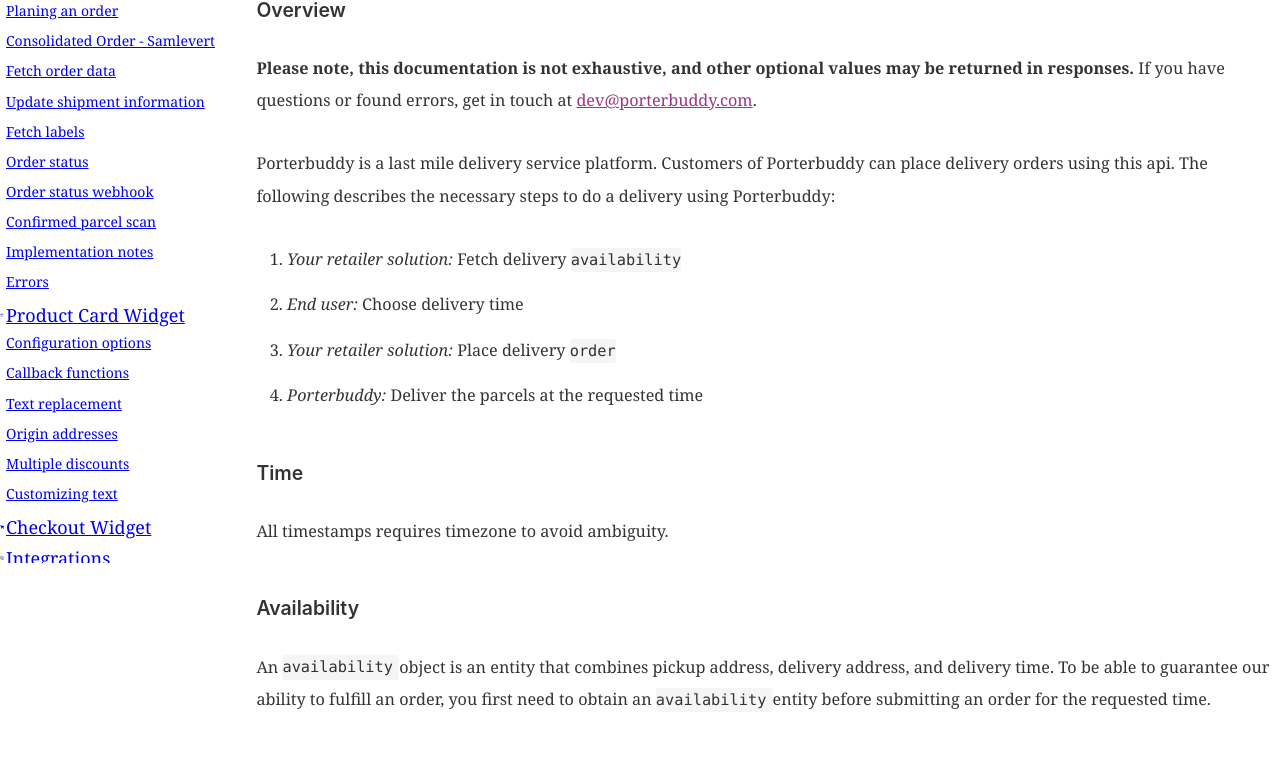
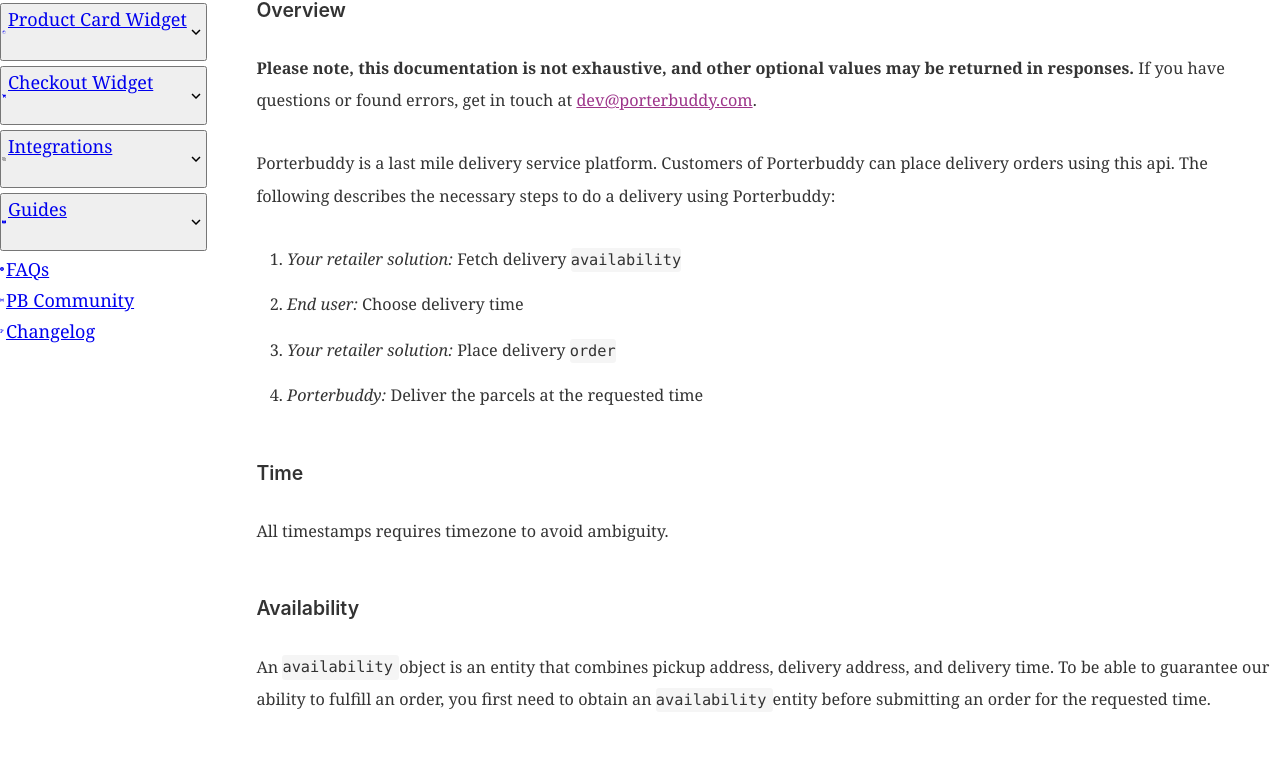
Before and after one commit to PorterAS/pb-docs-v2, a Gatsby site: page /api-reference/ in a window 1280 px wide. Shown: the part 186-949 px from the top of the page. Built offline with nearby package versions, Linux system fonts and the light colour scheme; Gatsby itself is replaced by a stand-in of ours; some packages are replaced by stand-ins of ours.

Commit message:
fix collapsible sidebar

```diff
--- a/src/components/layouts/docs-layout.tsx
+++ b/src/components/layouts/docs-layout.tsx
@@ -1,8 +1,14 @@
 import * as React from "react"
+import { useEffect, useState } from "react"
 import { graphql, Link, useStaticQuery } from "gatsby"
-import { sidebarRoutes } from "../../routes"
+import { sidebarRoutes, SidebarRouteType } from "../../routes"
 import { MDXProvider } from "@mdx-js/react"
 import {
+  Accordion,
+  AccordionButton,
+  AccordionIcon,
+  AccordionItem,
+  AccordionPanel,
   Box,
   BoxProps,
   Button,
@@ -14,7 +20,6 @@
   Stack,
   Text,
   useColorModeValue,
-  useDisclosure,
 } from "@chakra-ui/react"
 import {
   FaBook,
@@ -32,27 +37,161 @@
 import { Container } from "./container"
 import { GrCatalog, GrIntegration } from "react-icons/gr"
 import { GiClothJar } from "react-icons/gi"
-import { MenuDrawer } from "./menu-drawer"
 import { Copyright, SocialMediaLinks } from "./footer"
 import { PBProductCard } from "../porterbuddy/pb-product-card-widget"
 import { PBCheckoutWidget } from "../porterbuddy/pb-checkout-widget"
 
 interface NavItemType extends BoxProps {
-  icon: React.ReactNode | any
+  icon: React.ReactNode | any | undefined
   navLink: string
   children: React.ReactNode
+  pageURL?: string
 }
 
-const DocsLayout = ({ children }: any) => {
-  const shortcodes: any = {PBProductCard, PBCheckoutWidget}
-  // Get page URl on layout mount to be used in updating styles
-  // const [pageURL, setPageURL] = useState("")
-  //
-  // useEffect(() => {
-  //   if (typeof window !== "undefined") {
-  //     setPageURL(window.location.href)
-  //   }
-  // }, [])
+const NavItem = React.memo(
+  ({ icon, navLink, children, pageURL, ...rest }: NavItemType) => {
+    return (
+      <Link to={navLink}>
+        <Flex
+          align="center"
+          _hover={{ color: "#661AFF", opacity: 0.8 }}
+          transition={"0.5s"}
+          cursor="pointer"
+          color={
+            pageURL?.includes(navLink)
+              ? useColorModeValue("#661AFF", "gray.400")
+              : "gray.600"
+          }
+          role="group"
+          fontWeight="semibold"
+          {...rest}
+        >
+          {icon && <Icon mr="2" boxSize="4" as={icon} />}
+          {children}
+        </Flex>
+      </Link>
+    )
+  }
+)
+
+type SidebarType = {
+  route: SidebarRouteType
+  iconMap?: any
+  pageURL?: string
+}
+
+const SidebarAccordion = ({ route, iconMap, pageURL }: SidebarType) => {
+  return (
+    <Accordion allowToggle allowMultiple>
+      <AccordionItem borderTopWidth={"none"} style={{ borderBottomWidth: "0" }}>
+        <AccordionButton
+          px={0}
+          _hover={{
+            backgroundColor: "white",
+          }}
+          justifyContent={"space-between"}
+        >
+          <NavItem
+            navLink={route.parentPath}
+            key={route.group}
+            icon={iconMap[route.icon]}
+            flex={1}
+            pageURL={pageURL}
+          >
+            <Text fontSize={"sm"}>{route.label}</Text>
+          </NavItem>
+          <AccordionIcon />
+        </AccordionButton>
+        <AccordionPanel>
+          {route.children &&
+            route.children.map((childRoute, index) => (
+              <Link to={childRoute.routePath} key={index}>
+                <Box
+                  pl={6}
+                  fontSize={"14px"}
+                  py={2}
+                  fontWeight={"500"}
+                  transition={"0.5s"}
+                  color={
+                    pageURL?.includes(childRoute.routePath) &&
+                    childRoute.routePath !== "/"
+                      ? useColorModeValue("#661AFF", "gray.400")
+                      : "gray.600"
+                  }
+                  _hover={{
+                    borderRadius: 3,
+                    backgroundColor:
+                      pageURL?.includes(childRoute.routePath) &&
+                      childRoute.routePath !== "/"
+                        ? useColorModeValue(
+                            "rgba(194,170,245,0.25)",
+                            "gray.400"
+                          )
+                        : "rgba(194,170,245,0.25)",
+                  }}
+                >
+                  {childRoute.label}
+                </Box>
+              </Link>
+            ))}
+        </AccordionPanel>
+      </AccordionItem>
+    </Accordion>
+  )
+}
+const SidebarItem = ({ route, iconMap, pageURL }: SidebarType) => {
+  return (
+    <Box>
+      <NavItem
+        navLink={route.parentPath}
+        key={route.group}
+        icon={iconMap[route.icon]}
+        flex={1}
+        pageURL={pageURL}
+      >
+        {route.label}
+      </NavItem>
+      {route.children &&
+        route.children.map((childRoute, index) => (
+          <Link to={childRoute.routePath} key={index}>
+            <Box
+              pl={6}
+              fontSize={"14px"}
+              py={2}
+              fontWeight={"500"}
+              transition={"0.5s"}
+              color={
+                pageURL?.includes(childRoute.routePath) &&
+                childRoute.routePath !== "/"
+                  ? useColorModeValue("#661AFF", "gray.400")
+                  : "gray.600"
+              }
+              _hover={{
+                borderRadius: 3,
+                backgroundColor:
+                  pageURL?.includes(childRoute.routePath) &&
+                  childRoute.routePath !== "/"
+                    ? useColorModeValue("rgba(194,170,245,0.25)", "gray.400")
+                    : "rgba(194,170,245,0.25)",
+              }}
+            >
+              {childRoute.label}
+            </Box>
+          </Link>
+        ))}
+    </Box>
+  )
+}
+
+const DocsLayout = React.memo(({ children }: any) => {
+  const [pageURL, setPageURL] = useState<string | undefined>("")
+
+  useEffect(() => {
+    setPageURL(typeof window !== "undefined" ? window.location.href : "")
+  }, [])
+
+  const shortcodes: any = { PBProductCard, PBCheckoutWidget }
+
   const iconMap = {
     FaPlay: FaPlay,
     FaBook: FaBook,
@@ -89,33 +228,6 @@
   `)
   // const slugs = data.allMdx.edges
 
-  const integrationsCollapse = useDisclosure()
-  const pageURL = typeof window !== "undefined" ? window.location.href : ""
-
-  const NavItem = ({ icon, navLink, children, ...rest }: NavItemType) => {
-    return (
-      <Link to={navLink}>
-        <Flex
-          align="center"
-          _hover={{ color: "#661AFF", opacity: 0.8 }}
-          transition={"0.5s"}
-          cursor="pointer"
-          color={
-            pageURL.includes(navLink)
-              ? useColorModeValue("#661AFF", "gray.400")
-              : "gray.600"
-          }
-          role="group"
-          fontWeight="semibold"
-          {...rest}
-        >
-          {icon && <Icon mr="2" boxSize="4" as={icon} />}
-          {children}
-        </Flex>
-      </Link>
-    )
-  }
-
   const SidebarContent = (props: any) => (
     <Box
       as="nav"
@@ -137,48 +249,22 @@
         aria-label="Main Navigation"
       >
         {sidebarRoutes &&
-          sidebarRoutes.map(route => {
+          sidebarRoutes.map((route, index) => {
             return (
-              <Box mb={5}>
-                <NavItem
-                  navLink={route.parentPath}
-                  key={route.group}
-                  icon={iconMap[route.icon]}
-                  onClick={route.children && integrationsCollapse.onToggle}
-                >
-                  {route.label}
-                </NavItem>
-                {route.children &&
-                  route.children.map((childRoute, index) => (
-                    <Link to={childRoute.routePath} key={index}>
-                      <Box
-                        pl={6}
-                        fontSize={"14px"}
-                        py={2}
-                        fontWeight={"500"}
-                        transition={"0.5s"}
-                        color={
-                          pageURL.includes(childRoute.routePath) &&
-                          childRoute.routePath !== "/"
-                            ? useColorModeValue("#661AFF", "gray.400")
-                            : "gray.600"
-                        }
-                        _hover={{
-                          borderRadius: 3,
-                          backgroundColor:
-                            pageURL.includes(childRoute.routePath) &&
-                            childRoute.routePath !== "/"
-                              ? useColorModeValue(
-                                  "rgba(194,170,245,0.25)",
-                                  "gray.400"
-                                )
-                              : "rgba(194,170,245,0.25)",
-                        }}
-                      >
-                        {childRoute.label}
-                      </Box>
-                    </Link>
-                  ))}
+              <Box mb={5} key={index}>
+                {route.accordion === false ? (
+                  <SidebarItem
+                    route={route}
+                    pageURL={pageURL}
+                    iconMap={iconMap}
+                  />
+                ) : (
+                  <SidebarAccordion
+                    pageURL={pageURL}
+                    route={route}
+                    iconMap={iconMap}
+                  />
+                )}
               </Box>
             )
           })}
@@ -199,11 +285,11 @@
 
         <Box mt={"5em"}>
           <Container>
-          <Box display={["none", "block", "block"]}>
-            <MenuDrawer>
-              <SidebarContent w="full" borderRight="none" />
-            </MenuDrawer>
-          </Box>
+            {/*<Box display={["none", "block", "block"]}>*/}
+            {/*  <MenuDrawer>*/}
+            {/*    <SidebarContent w="full" borderRight="none" />*/}
+            {/*  </MenuDrawer>*/}
+            {/*</Box>*/}
 
             <Box as="section" pos={"relative"}>
               <Grid
@@ -222,7 +308,12 @@
                 </GridItem>
 
                 <GridItem colSpan={4}>
-                <Box as={"main"} py={[2, 3, 3]} px={[1, 2, 3]} mx={[0, "5.3em", "5.3em"]}>
+                  <Box
+                    as={"main"}
+                    py={[2, 3, 3]}
+                    px={[1, 2, 3]}
+                    mx={[0, "5.3em", "5.3em"]}
+                  >
                     {children}
                   </Box>
                   {/*<Box>*/}
@@ -243,7 +334,9 @@
                     <Text fontWeight={"bold"} fontSize={"md"}>
                       Green Deliveries
                     </Text>
-                  <Text fontSize={"sm"}>Register to get green deliveries</Text>
+                    <Text fontSize={"sm"}>
+                      Register to get green deliveries
+                    </Text>
                     <Center mt={"20px"} pos={"relative"}>
                       <Button
                         bgColor={"#661AFF"}
@@ -274,6 +367,6 @@
       </Box>
     </MDXProvider>
   )
-}
+})
 
 export default DocsLayout
--- a/src/routes.ts
+++ b/src/routes.ts
@@ -4,6 +4,7 @@
     label: "Get started",
     parentPath: "/getting-started/",
     icon: "FaPlay",
+    accordion: false,
   },
   {
     group: "api_reference",
@@ -143,30 +144,34 @@
   },
   {
     group: "faqs",
-    label: "Frequently asked questions",
+    label: "FAQs",
     parentPath: "/faqs/",
     icon: "FaInfoCircle",
+    accordion: false,
   },
   {
     group: "pb_community",
     label: "PB Community",
     parentPath: "/community/",
     icon: "FaPeopleCarry",
+    accordion: false,
   },
   {
     group: "changelog",
     label: "Changelog",
     parentPath: "/changelog/",
     icon: "FaCodeBranch",
+    accordion: false,
   },
 ]
 
-interface SidebarRouteType {
+export interface SidebarRouteType {
   group: string
   label: string
   parentPath: string
   icon?: string
   children?: RouteType[]
+  accordion?: boolean
 }
 
 type RouteType = {
```
Lines whose indentation alone changed are shown as unchanged.
